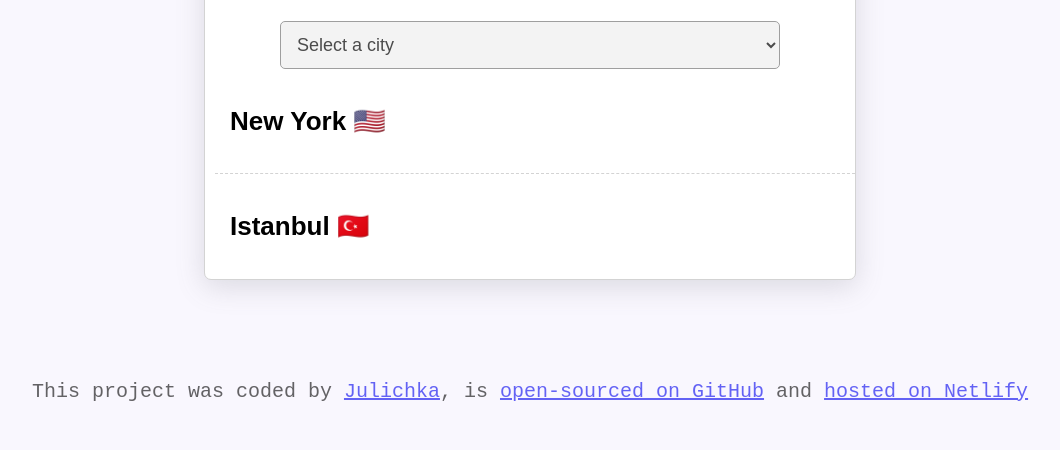
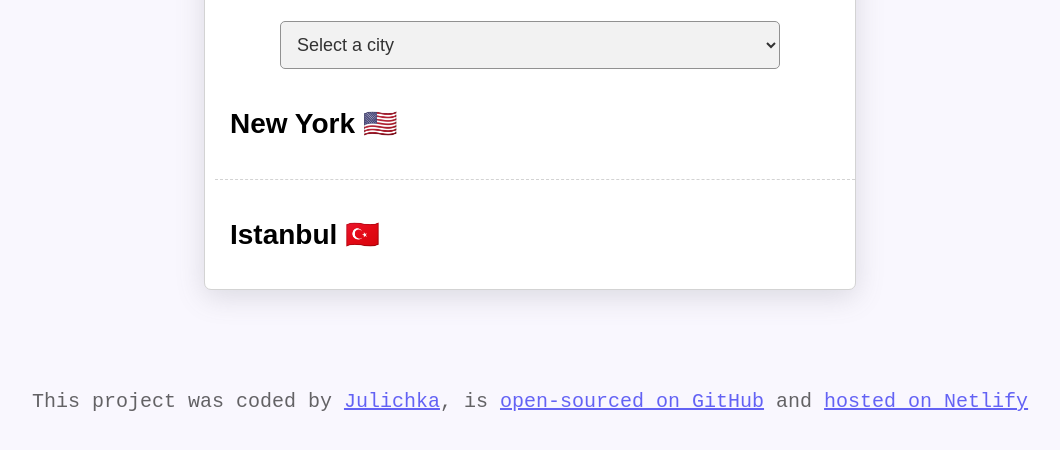
Before and after one commit to julichkaD/world-clock, a plain HTML site: page index.html in a window 1280 px wide. Shown: the part 170-620 px from the top of the page, without its empty margins (110-1170 px from the left). Drawn offline with nearby package versions, Linux system fonts and the light colour scheme; a script that the page names is missing.

Commit message:
Styled Font-size "city"

```diff
--- a/style.css
+++ b/style.css
@@ -18,7 +18,7 @@ select {
   margin: 0 auto;
   border-radius: 5px;
   font-size: 18px;
-  opacity: 0.7;
+  opacity: 0.8;
 }
 
 h1 {
@@ -28,7 +28,7 @@ h1 {
 }
 
 h2 {
-  font-size: 26px;
+  font-size: 28px;
 }
 
 .current-city {
```
